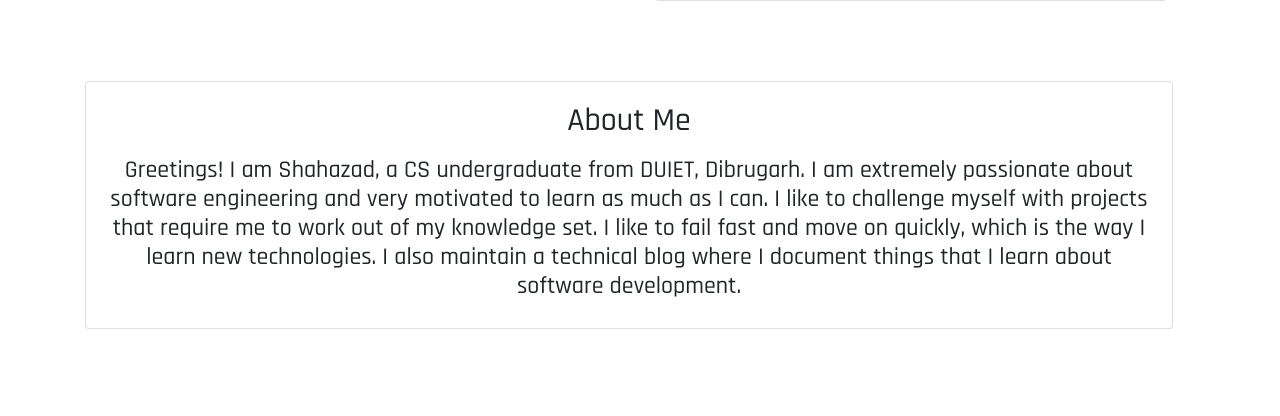
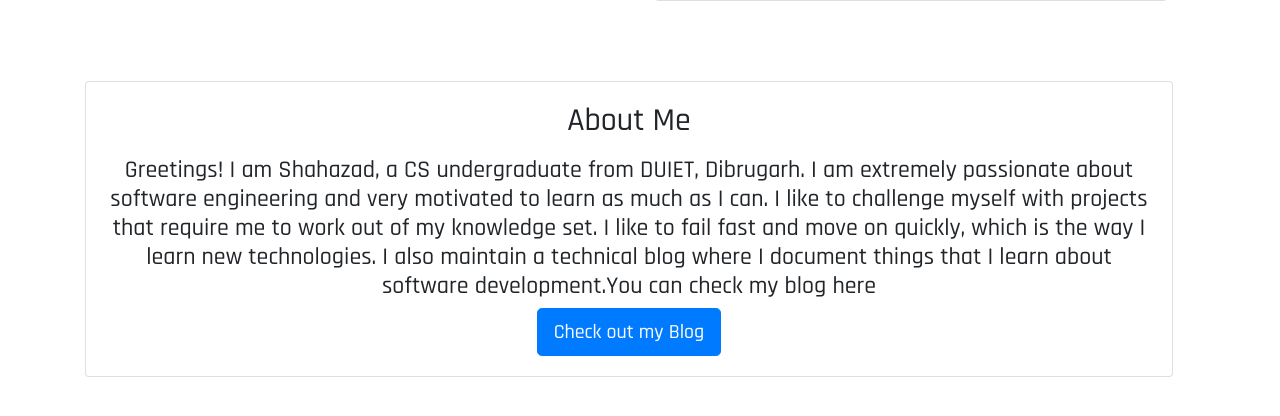
Before and after one commit to shanudjn/PersonalWebsite, a Django app: page / in a window 1280 px wide. Shown: the part 288-704 px from the top of the page. Run offline with Django 3.2, Linux system fonts and the light colour scheme; some libraries are stand-ins or nearby versions.

Commit message:
Added the link to my blog

```diff
--- a/mysite/templates/mysite/index.html
+++ b/mysite/templates/mysite/index.html
@@ -40,7 +40,10 @@
 
         <div class="card-body ">
           <h2 class="card-title">About Me</h2>
-          <p class="card-text"><h4>Greetings! I am Shahazad, a CS undergraduate from DUIET, Dibrugarh. I am extremely passionate about software engineering and very motivated to learn as much as I can. I like to challenge myself with projects that require me to work out of my knowledge set. I like to fail fast and move on quickly, which is the way I learn new technologies. I also maintain a technical blog where I document things that I learn about software development.</h4>
+          <p class="card-text"><h4>Greetings! I am Shahazad, a CS undergraduate from DUIET, Dibrugarh. I am extremely passionate about software engineering and very motivated to learn as much as I can. I like to challenge myself with projects that require me to work out of my knowledge set. I like to fail fast and move on quickly, which is the way I learn new technologies. I also maintain a technical blog where I document things that I learn about software development.You can check my blog here</h4>
+          <a href ="https://shanudjn.github.io/">
+            <button type="button" class="btn btn-primary btn-lg">Check out my Blog</button>
+
         </div>
       </div>
     </div>
```
